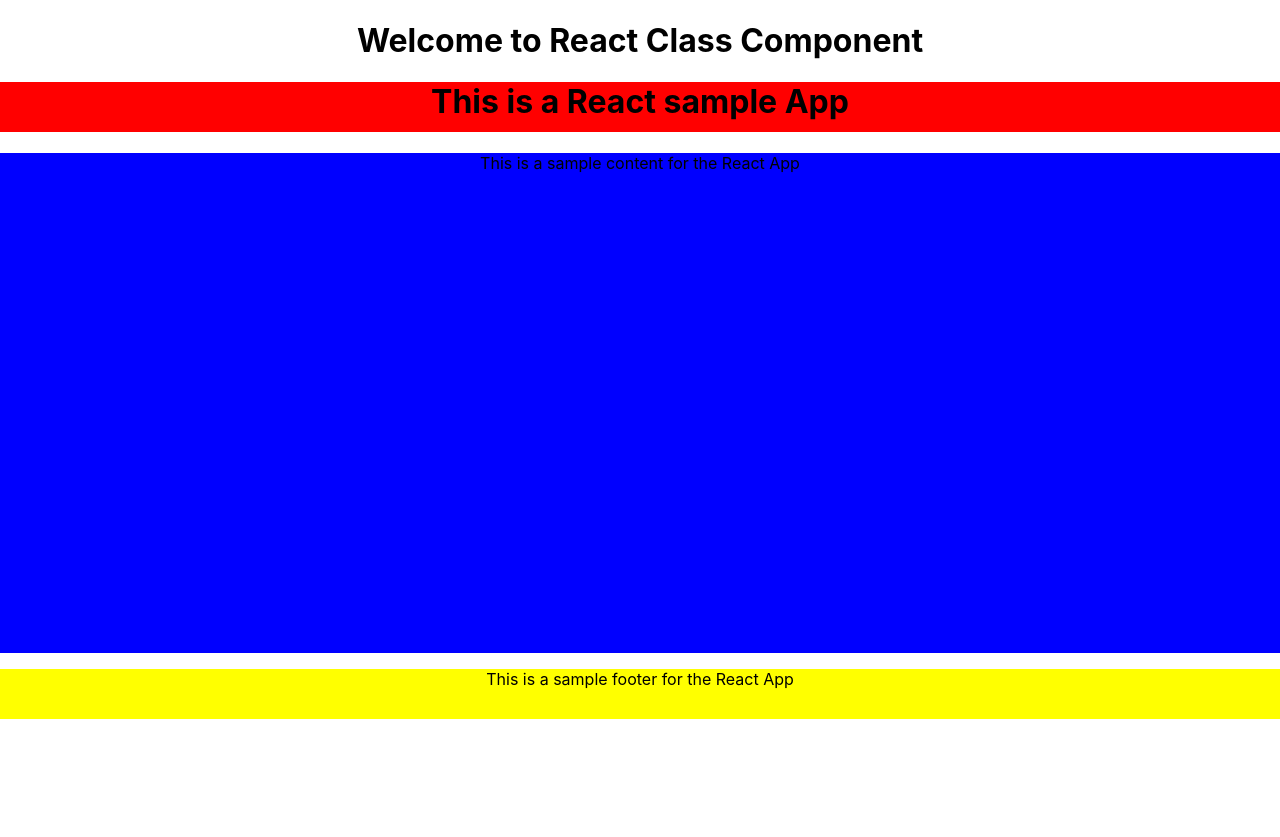
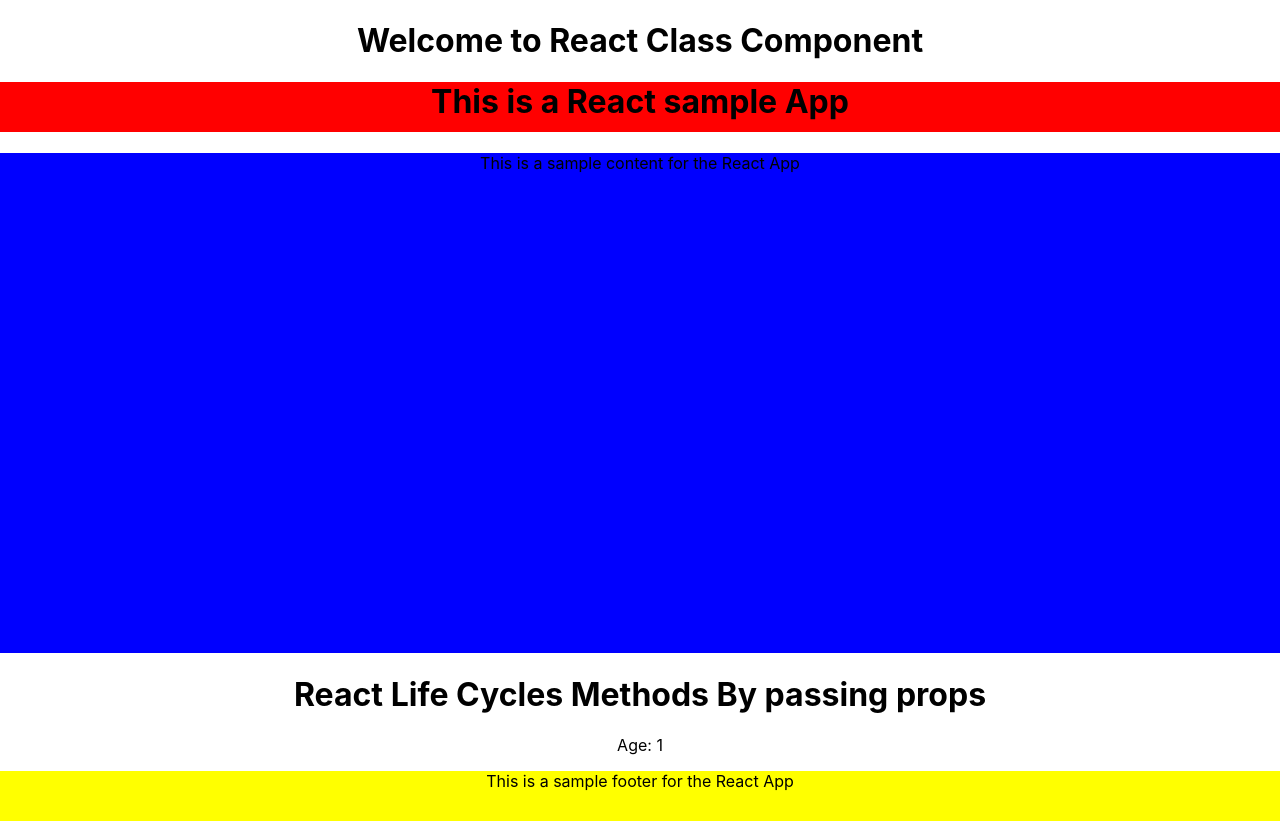
Before and after one commit to kotireddy-hub/React_basic_app, a React (Create React App) app: page / in a window 1280 px wide. Before the commit the page ends 800 px from the top, so only its background shows below. Built offline with nearby package versions, Linux system fonts and the light colour scheme.

Commit message:
lifecycle metjods: add mounting methods

```diff
--- a/src/Day-3/React-components/Content/Content.jsx
+++ b/src/Day-3/React-components/Content/Content.jsx
@@ -1,6 +1,11 @@
+import LifeCyclesMethods from "../../../Day-4/LifeCycles/LifeCyclesMethods";
+
 function Content() {
     return (
-        <p style={{ backgroundColor: 'blue', height: '500px' }}> This is a sample content for the React App</p>
+        <div>
+            <p style={{ backgroundColor: 'blue', height: '500px' }}> This is a sample content for the React App</p>
+            <LifeCyclesMethods name={"React Life Cycles Methods By passing props"} />
+        </div>
     )
 };
 
--- /dev/null
+++ b/src/Day-4/LifeCycles/LifeCyclesMethods.jsx
@@ -0,0 +1,43 @@
+import React from 'react';
+
+class LifeCyclesMethods extends React.Component {
+
+    constructor(props){
+        console.log("Constructor method is called");
+        super(props);
+        this.state = {
+            name: "React Life Cycles Methods",
+            age: 0
+        }
+    }
+
+    static getDerivedStateFromProps(props, state){
+    console.log("Get derived state from props method is called");
+      return {
+        name: props.name
+      }
+    }
+
+    componentDidMount(){
+        console.log("Component did mount method is called");
+        setTimeout(() => {
+            this.setState({
+                age: 1
+            })
+        }, 5000);
+    }
+
+
+    render(){
+        console.log("Render method is called");
+        return (
+            <div>
+                <h1>{this.state.name}</h1>
+                <p>Age: {this.state.age}</p>
+            </div>
+        )
+    }
+
+}
+
+export default LifeCyclesMethods;
```
Also changed, not shown: src/Day-3/React-components/README.md.
